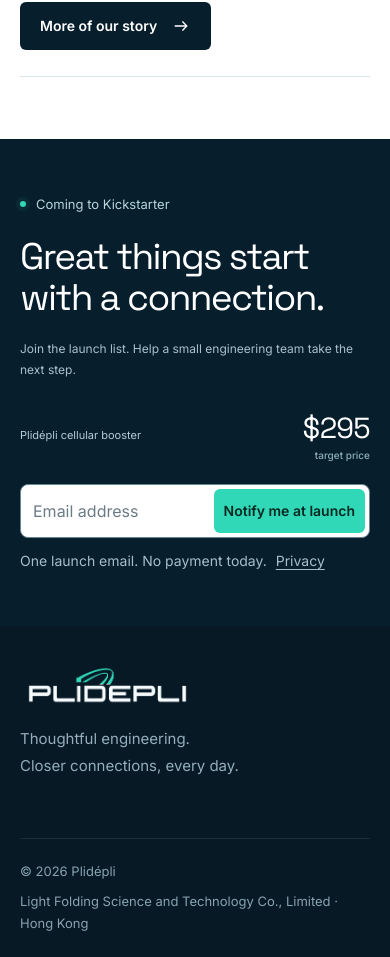
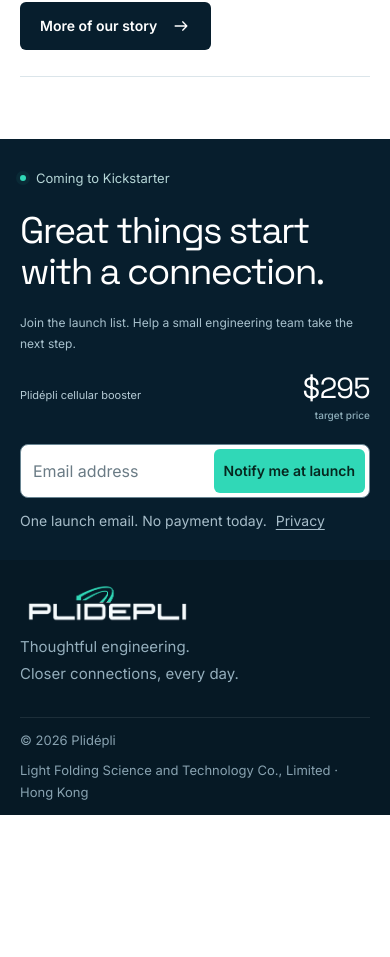
Before and after one commit to PLIDEPLI/plidepli.github.io, a React (Vite) app: page / in a window 390 px wide. Shown: the part 6010-6967 px from the top of the page. After the commit the page ends 6825 px from the top, so only its background shows below. Built offline with nearby package versions, Linux system fonts and the light colour scheme; no server answers.

Commit message:
Compress global signup and footer spacing

```diff
--- a/src/index.css
+++ b/src/index.css
@@ -139,16 +139,16 @@
 .faq-list summary { display: flex; align-items: center; justify-content: space-between; gap: 25px; padding: 22px 0; font-size: 14px; font-weight: 500; line-height: 1.5; } .faq-list summary svg { width: 17px; }
 .faq-list details > p { color: var(--muted); font-size: 13px; line-height: 1.8; padding: 0 30px 23px 0; }
 .contact-note { margin-top: 28px; font-size: 12px; color: var(--muted); } .contact-note a { display: inline-flex; align-items: center; gap: 10px; color: var(--ink); margin-top: 10px; } .contact-note a svg { width: 15px; }
-.final-cta { background: var(--navy); color: #fff; padding: 85px 0; } .final-cta-grid { display: grid; grid-template-columns: 1.1fr 1fr; gap: 90px; align-items: center; }
+.final-cta { background: var(--navy); color: #fff; padding: 43px 0; } .final-cta-grid { display: grid; grid-template-columns: 1.1fr 1fr; gap: 45px; align-items: center; }
 .final-cta .launch-status { color: #b6d6d7; margin-bottom: 22px; } .final-cta h2 { font-size: clamp(37px,3.7vw,52px); }
 .final-cta-grid > div > p:last-child { max-width: 360px; color: #a8c1cd; font-size: 13px; margin-top: 24px; } .final-signup { min-width: 0; }
 .final-price { display: flex; align-items: center; justify-content: space-between; gap: 20px; margin-bottom: 23px; } .final-price > span { font-size: 12px; color: #b6ccd6; }
 .final-price strong { font-family: var(--display); font-size: 33px; font-weight: 500; line-height: 1.1; letter-spacing: -.025em; } .final-price strong span { display: block; font-family: 'Inter',sans-serif; text-align: right; font-size: 10px; color: #8eaeba; margin-top: 6px; letter-spacing: 0; }
 .final-cta-grid > .final-signup > .final-disclaimer { font-size: 10px; max-width: 410px; margin-top: 23px; color: #93afbd; }
-.footer { background: #061925; color: #fff; padding: 47px 0 24px; } .footer-top { display: flex; justify-content: space-between; align-items: start; gap: 30px; }
+.footer { background: #061925; color: #fff; padding: 24px 0 12px; } .footer-top { display: flex; justify-content: space-between; align-items: start; gap: 30px; }
 .footer-top .wordmark { font-size: 20px; } .footer-top p { font-size: 11px; color: #94aebc; margin-top: 19px; }
 .footer-links { display: flex; flex-wrap: wrap; gap: 25px; font-size: 11px; color: #aec1cc; } .footer-links button { padding: 0; background: transparent; font-size: inherit; color: inherit; } .footer-links a:hover,.footer-links button:hover { color: #fff; }
-.footer-bottom { display: flex; justify-content: space-between; flex-wrap: wrap; gap: 10px; margin-top: 43px; padding-top: 21px; border-top: 1px solid #ffffff17; font-size: 9px; color: #88a2b0; }
+.footer-bottom { display: flex; justify-content: space-between; flex-wrap: wrap; gap: 10px; margin-top: 22px; padding-top: 11px; border-top: 1px solid #ffffff17; font-size: 9px; color: #88a2b0; }
 .privacy-dialog { border: 0; border-radius: 12px; padding: 0; width: min(570px,calc(100% - 36px)); max-height: 85dvh; color: var(--ink); box-shadow: 0 20px 80px #0004; }
 .privacy-dialog::backdrop { background: #001522b8; backdrop-filter: blur(4px); } .privacy-content { padding: 42px; position: relative; }
 .dialog-close { position: absolute; right: 14px; top: 10px; font-size: 28px; line-height: 1; padding: 8px; background: transparent; }
@@ -210,9 +210,9 @@
   .milestone-marker { position: absolute; left: 0; top: 0; margin: 0; } .milestone-status { display: block; padding-top: 2px; } .roadmap h3 { font-size: 22px; margin: 8px 0; } .roadmap p { font-size: 12px; }
   .campaign-note { display: block; margin-top: 28px; font-size: 10px; } .campaign-note > p + p { margin-top: 14px; }
   .faq-grid { display: block; } .faq-list { margin-top: 30px; } .faq-list summary { font-size: 13px; padding-block: 20px; gap: 16px; } .faq-list details > p { font-size: 12px; padding-right: 5px; }
-  .final-cta { padding: 54px 0; } .final-cta h2 { font-size: 37px; } .final-cta-grid { gap: 32px; } .final-cta-grid > div > p:last-child { font-size: 12px; margin-top: 19px; }
+  .final-cta { padding: 28px 0; } .final-cta h2 { font-size: 37px; } .final-cta-grid { gap: 18px; } .final-cta-grid > div > p:last-child { font-size: 12px; margin-top: 19px; }
   .final-price > span { font-size: 11px; } .final-price strong { font-size: 29px; } .final-cta-grid > .final-signup > .final-disclaimer { font-size: 9px; }
-  .footer { padding: 34px 0 23px; } .footer-top { display: block; } .footer-links { max-width: none; justify-content: start; margin-top: 27px; gap: 18px 22px; font-size: 10px; }
-  .footer-bottom { margin-top: 27px; font-size: 8px; gap: 8px; flex-direction: column; } .privacy-content { padding: 34px 24px; } .privacy-content h2 { font-size: 29px; }
+  .footer { padding: 18px 0 12px; } .footer-top { display: block; } .footer-links { max-width: none; justify-content: start; margin-top: 27px; gap: 18px 22px; font-size: 10px; }
+  .footer-bottom { margin-top: 14px; padding-top: 11px; font-size: 8px; gap: 8px; flex-direction: column; } .privacy-content { padding: 34px 24px; } .privacy-content h2 { font-size: 29px; }
 }
 @media (prefers-reduced-motion: reduce) { html { scroll-behavior: auto; } *,*::before,*::after { transition: none !important; animation: none !important; } }
--- a/src/revision-sep22.css
+++ b/src/revision-sep22.css
@@ -94,7 +94,7 @@
 .certificate-card .certificate-action { display: flex; align-items: center; gap: 10px; color: var(--accent-dark); margin-top: 20px; font-weight: 600; }
 .spec-sheet dt, .spec-sheet dd, .document-links a { font-size: 15px; }
 .spec-sheet dd > span { font-size: 13px; }
-.footer-top { padding-bottom: 32px; }
+.footer-top { padding-bottom: 16px; }
 .footer-top > div { display: flex; align-items: center; gap: 40px; }
 .footer-top p { font-size: 15px; margin: 0; }
 @media(max-width: 1150px) {
@@ -142,7 +142,7 @@
   .assembly-flow .chapter-photos { grid-template-columns: 1fr; }
   .curated-photos figcaption > p { font-size: 14px; }
   .footer-top > div { display: block; }
-  .footer-top p { margin-top: 20px; }
+  .footer-top p { margin-top: 10px; }
   .certificate-card strong { font-size: 21px; }
   .spec-sheet dt { max-width: 100px; }
 }
```
